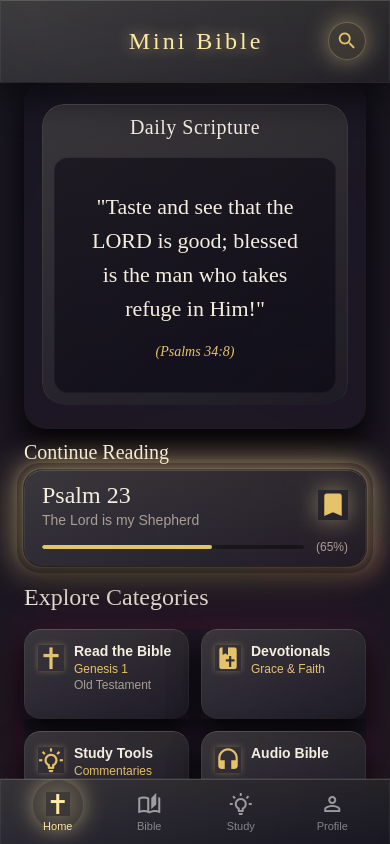
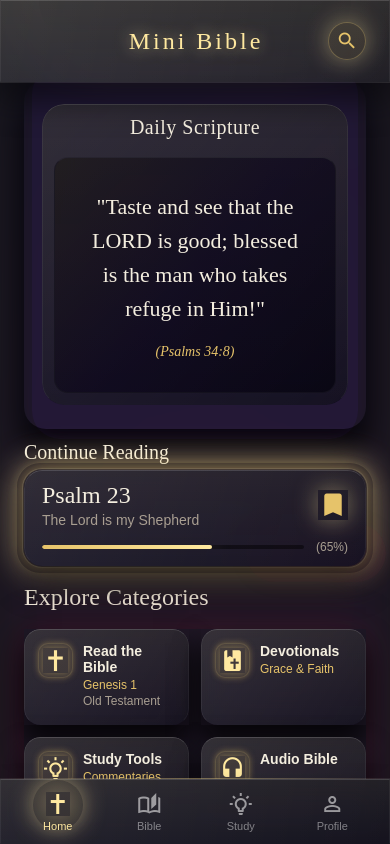
Before and after one commit to MECMwithShawn/minibible-native, a React Native app: screen / in a window 390 px wide. Built offline with nearby package versions, Linux system fonts and the light colour scheme.

Commit message:
Implement Sacred Light reference cues

```diff
--- a/src/components/GlassCard.tsx
+++ b/src/components/GlassCard.tsx
@@ -19,8 +19,8 @@ export default function GlassCard({
   borderStyle = 'normal',
   style,
   intensity = 80,
-  fillColor = 'rgba(12, 10, 28, 0.35)',
-  hazeColor = 'rgba(255, 255, 255, 0.04)',
+  fillColor = 'rgba(10, 8, 24, 0.48)',
+  hazeColor = 'rgba(255, 255, 255, 0.028)',
 }: GlassCardProps) {
   const borderColor = borderStyle === 'gold'
     ? 'rgba(230, 201, 120, 0.30)'
@@ -31,7 +31,7 @@ export default function GlassCard({
       {/* Container with subtle rim border */}
       <View style={[styles.borderContainer, { borderRadius: radius, borderColor }]}>
 
-        {/* Backdrop blur layer — lets atmosphere bleed through */}
+        {/* Backdrop blur is support; depth comes from dark fill and ambient light. */}
         <BlurView intensity={intensity} tint="dark" style={[StyleSheet.absoluteFill, { borderRadius: radius }]} />
 
         {/* Semi-transparent smoked fill — NOT opaque */}
@@ -42,7 +42,7 @@ export default function GlassCard({
 
         {/* Top-left corner luminosity */}
         <LinearGradient
-          colors={['rgba(255, 255, 255, 0.08)', 'transparent']}
+          colors={['rgba(255, 255, 255, 0.065)', 'transparent']}
           start={{ x: 0, y: 0 }}
           end={{ x: 0.5, y: 0.5 }}
           style={[StyleSheet.absoluteFill, { borderRadius: radius }]}
@@ -50,7 +50,7 @@ export default function GlassCard({
 
         {/* Gold edge bloom from ambient light */}
         <LinearGradient
-          colors={['rgba(255, 233, 160, 0.05)', 'transparent']}
+          colors={['rgba(255, 233, 160, 0.06)', 'transparent']}
           start={{ x: 0, y: 0 }}
           end={{ x: 0, y: 0.6 }}
           style={[StyleSheet.absoluteFill, { borderRadius: radius }]}
--- a/src/screens/HomeScreen.tsx
+++ b/src/screens/HomeScreen.tsx
@@ -1,4 +1,4 @@
-import React, { useMemo } from 'react';
+import React, { useMemo, useState } from 'react';
 import {
   StyleSheet,
   View,
@@ -6,19 +6,43 @@ import {
   ScrollView,
   Pressable,
   Dimensions,
+  TextInput,
 } from 'react-native';
 import { SafeAreaView } from 'react-native-safe-area-context';
 import { MaterialCommunityIcons } from '@expo/vector-icons';
+import { LinearGradient } from 'expo-linear-gradient';
 import { COLORS, SPACING, TYPOGRAPHY, SHADOWS } from '../theme';
 import GlassCard from '../components/GlassCard';
 import { getDailyVerse } from '../data/daily';
+import { search, SearchResult } from '../data/search';
 import { useLibrary } from '../store/library';
+import { useSearchHistory } from '../store/searchHistory';
 
 const { width: SCREEN_WIDTH } = Dimensions.get('window');
 
 export default function HomeScreen() {
+  const [searchOpen, setSearchOpen] = useState(false);
+  const [searchQuery, setSearchQuery] = useState('');
   const daily = useMemo(() => getDailyVerse(), []);
   const lastRead = useLibrary((s) => s.lastRead);
+  const recordRead = useLibrary((s) => s.recordRead);
+  const recentSearches = useSearchHistory((s) => s.recents);
+  const addSearch = useSearchHistory((s) => s.add);
+  const searchResults = useMemo(
+    () => (searchQuery.trim().length > 1 ? search(searchQuery, { limit: 4 }) : []),
+    [searchQuery],
+  );
+
+  const submitSearch = () => {
+    addSearch(searchQuery);
+  };
+
+  const selectSearchResult = (result: SearchResult) => {
+    addSearch(searchQuery);
+    recordRead(result.book, result.chapter);
+    setSearchOpen(false);
+    setSearchQuery('');
+  };
 
   return (
     <View style={styles.container}>
@@ -38,29 +62,98 @@ export default function HomeScreen() {
 
               <Text style={styles.headerTitle}>Mini Bible</Text>
 
-              <Pressable style={styles.searchButton}>
-                <MaterialCommunityIcons name="magnify" size={22} color={COLORS.goldMedium} />
+              <Pressable style={styles.searchButton} onPress={() => setSearchOpen((open) => !open)}>
+                <MaterialCommunityIcons name={searchOpen ? 'close' : 'magnify'} size={22} color={COLORS.goldMedium} />
               </Pressable>
             </View>
           </SafeAreaView>
         </GlassCard>
         <View style={styles.headerDivider} />
+        {searchOpen && (
+          <GlassCard
+            radius={0}
+            intensity={82}
+            fillColor="rgba(8, 5, 20, 0.74)"
+            hazeColor="rgba(255, 255, 255, 0.018)"
+            style={styles.searchPanel}
+          >
+            <View style={styles.searchPanelContent}>
+              <View style={styles.searchInputRow}>
+                <MaterialCommunityIcons name="magnify" size={18} color={COLORS.goldMedium} />
+                <TextInput
+                  value={searchQuery}
+                  onChangeText={setSearchQuery}
+                  onSubmitEditing={submitSearch}
+                  placeholder="Search scripture, plans, or tools..."
+                  placeholderTextColor="rgba(244, 238, 223, 0.42)"
+                  returnKeyType="search"
+                  autoCapitalize="none"
+                  autoCorrect={false}
+                  autoFocus
+                  style={styles.searchInput}
+                />
+                {searchQuery.length > 0 && (
+                  <Pressable onPress={() => setSearchQuery('')} style={styles.clearSearchButton}>
+                    <MaterialCommunityIcons name="close-circle" size={18} color="rgba(244, 238, 223, 0.46)" />
+                  </Pressable>
+                )}
+              </View>
+
+              {searchQuery.trim().length > 1 ? (
+                <View style={styles.searchResults}>
+                  {searchResults.length > 0 ? (
+                    searchResults.map((result) => (
+                      <Pressable key={result.id} style={styles.searchResultRow} onPress={() => selectSearchResult(result)}>
+                        <Text style={styles.searchResultRef}>{result.book} {result.chapter}:{result.verse}</Text>
+                        <Text style={styles.searchResultText} numberOfLines={2}>{result.text}</Text>
+                      </Pressable>
+                    ))
+                  ) : (
+                    <Text style={styles.searchEmpty}>No matches found</Text>
+                  )}
+                </View>
+              ) : recentSearches.length > 0 ? (
+                <View style={styles.recentSearches}>
+                  {recentSearches.slice(0, 3).map((recent) => (
+                    <Pressable key={recent} style={styles.recentSearchChip} onPress={() => setSearchQuery(recent)}>
+                      <Text style={styles.recentSearchText}>{recent}</Text>
+                    </Pressable>
+                  ))}
+                </View>
+              ) : null}
+            </View>
+          </GlassCard>
+        )}
       </View>
 
       {/* Main Content Area */}
       <ScrollView
         style={styles.scrollView}
         showsVerticalScrollIndicator={false}
-        contentContainerStyle={styles.scrollContent}
+        contentContainerStyle={[styles.scrollContent, searchOpen && styles.scrollContentSearchOpen]}
       >
         {/* 2. Daily Scripture Hero Card */}
         <View style={styles.heroWrapper}>
-          <GlassCard radius={22} style={styles.heroCard} intensity={90}>
+          <View pointerEvents="none" style={styles.heroAmbientGlow} />
+          <GlassCard
+            radius={22}
+            style={styles.heroCard}
+            intensity={76}
+            fillColor="rgba(10, 8, 24, 0.58)"
+            hazeColor="rgba(255, 255, 255, 0.025)"
+          >
             <View style={styles.heroContent}>
               <Text style={styles.heroLabel}>Daily Scripture</Text>
 
               {/* Inner Card Surface — deeper layer for depth separation */}
               <View style={styles.innerScripturePanel}>
+                <LinearGradient
+                  pointerEvents="none"
+                  colors={['rgba(230, 195, 106, 0.07)', 'rgba(120, 46, 255, 0.035)', 'transparent']}
+                  start={{ x: 0, y: 0 }}
+                  end={{ x: 1, y: 1 }}
+                  style={StyleSheet.absoluteFill}
+                />
                 <Text style={styles.heroText}>
                   "{daily.text}"
                 </Text>
@@ -77,7 +170,14 @@ export default function HomeScreen() {
             <View pointerEvents="none" style={styles.readingOuterAura} />
             <View pointerEvents="none" style={styles.readingRimGlow} />
             <View pointerEvents="none" style={styles.readingWarmLift} />
-            <GlassCard radius={18} borderStyle="gold" style={styles.readingCard} intensity={85}>
+            <GlassCard
+              radius={18}
+              borderStyle="gold"
+              style={styles.readingCard}
+              intensity={70}
+              fillColor="rgba(12, 10, 28, 0.68)"
+              hazeColor="rgba(255, 255, 255, 0.018)"
+            >
               <View style={styles.readingContent}>
                 <View style={styles.readingTextSection}>
                   <Text style={styles.readingBook}>{lastRead ? `${lastRead.book} ${lastRead.chapter}` : 'Psalm 23'}</Text>
@@ -91,7 +191,12 @@ export default function HomeScreen() {
               {/* Reading Progress Indicator */}
               <View style={styles.progressSection}>
                 <View style={styles.progressTrack}>
-                  <View style={styles.progressBar} />
+                  <LinearGradient
+                    colors={[COLORS.goldMedium, COLORS.goldLight]}
+                    start={{ x: 0, y: 0 }}
+                    end={{ x: 1, y: 0 }}
+                    style={styles.progressBar}
+                  />
                 </View>
                 <Text style={styles.progressPercent}>(65%)</Text>
               </View>
@@ -105,9 +210,11 @@ export default function HomeScreen() {
           <View style={styles.gridRow}>
             {/* Category Card: Read the Bible */}
             <Pressable style={styles.categoryCardWrapper}>
-              <GlassCard radius={16} style={styles.categoryCard} intensity={80}>
+              <GlassCard radius={16} style={styles.categoryCard} intensity={68}>
                 <View style={styles.categoryContent}>
-                  <MaterialCommunityIcons name="cross" size={26} color={COLORS.goldMedium} style={styles.categoryIcon} />
+                  <View style={styles.categoryIconWell}>
+                    <MaterialCommunityIcons name="cross" size={25} color={COLORS.goldLight} style={styles.categoryIcon} />
+                  </View>
                   <View style={styles.categoryTextWrapper}>
                     <Text style={styles.categoryTitle}>Read the Bible</Text>
                     <Text style={styles.categorySub1}>Genesis 1</Text>
@@ -119,9 +226,11 @@ export default function HomeScreen() {
 
             {/* Category Card: Devotionals */}
             <Pressable style={styles.categoryCardWrapper}>
-              <GlassCard radius={16} style={styles.categoryCard} intensity={80}>
+              <GlassCard radius={16} style={styles.categoryCard} intensity={68}>
                 <View style={styles.categoryContent}>
-                  <MaterialCommunityIcons name="book-cross" size={26} color={COLORS.goldMedium} style={styles.categoryIcon} />
+                  <View style={styles.categoryIconWell}>
+                    <MaterialCommunityIcons name="book-cross" size={25} color={COLORS.goldLight} style={styles.categoryIcon} />
+                  </View>
                   <View style={styles.categoryTextWrapper}>
                     <Text style={styles.categoryTitle}>Devotionals</Text>
                     <Text style={styles.categorySub1}>Grace & Faith</Text>
@@ -134,9 +243,11 @@ export default function HomeScreen() {
           <View style={styles.gridRow}>
             {/* Category Card: Study Tools */}
             <Pressable style={styles.categoryCardWrapper}>
-              <GlassCard radius={16} style={styles.categoryCard} intensity={80}>
+              <GlassCard radius={16} style={styles.categoryCard} intensity={68}>
                 <View style={styles.categoryContent}>
-                  <MaterialCommunityIcons name="lightbulb-on-outline" size={26} color={COLORS.goldMedium} style={styles.categoryIcon} />
+                  <View style={styles.categoryIconWell}>
+                    <MaterialCommunityIcons name="lightbulb-on-outline" size={25} color={COLORS.goldLight} style={styles.categoryIcon} />
+                  </View>
                   <View style={styles.categoryTextWrapper}>
                     <Text style={styles.categoryTitle}>Study Tools</Text>
                     <Text style={styles.categorySub1}>Commentaries</Text>
@@ -148,9 +259,11 @@ export default function HomeScreen() {
 
             {/* Category Card: Audio Bible */}
             <Pressable style={styles.categoryCardWrapper}>
-              <GlassCard radius={16} style={styles.categoryCard} intensity={80}>
+              <GlassCard radius={16} style={styles.categoryCard} intensity={68}>
                 <View style={styles.categoryContent}>
-                  <MaterialCommunityIcons name="headphones" size={26} color={COLORS.goldMedium} style={styles.categoryIcon} />
+                  <View style={styles.categoryIconWell}>
+                    <MaterialCommunityIcons name="headphones" size={25} color={COLORS.goldLight} style={styles.categoryIcon} />
+                  </View>
                   <View style={styles.categoryTextWrapper}>
                     <Text style={styles.categoryTitle}>Audio Bible</Text>
                   </View>
@@ -163,7 +276,12 @@ export default function HomeScreen() {
 
       {/* 5. Premium Bottom Navigation */}
       <View style={styles.navWrapper}>
-        <View style={styles.navDivider} />
+        <LinearGradient
+          colors={['transparent', 'rgba(230, 201, 120, 0.42)', 'transparent']}
+          start={{ x: 0, y: 0 }}
+          end={{ x: 1, y: 0 }}
+          style={styles.navDivider}
+        />
         <GlassCard radius={0} intensity={85} style={styles.navBar}>
           <SafeAreaView edges={['bottom']} style={styles.navSafeArea}>
             <View style={styles.tabItemActive}>
@@ -262,15 +380,118 @@ const styles = StyleSheet.create({
     height: 1,
     backgroundColor: 'rgba(255, 255, 255, 0.10)',
   },
+  searchPanel: {
+    borderWidth: 0,
+    borderBottomWidth: 1,
+    borderBottomColor: 'rgba(230, 201, 120, 0.12)',
+    backgroundColor: 'rgba(8, 5, 20, 0.64)',
+  },
+  searchPanelContent: {
+    paddingHorizontal: SPACING.lg,
+    paddingTop: SPACING.sm,
+    paddingBottom: SPACING.md,
+    gap: SPACING.sm,
+  },
+  searchInputRow: {
+    minHeight: 42,
+    borderRadius: 14,
+    borderWidth: 1,
+    borderColor: 'rgba(230, 201, 120, 0.22)',
+    backgroundColor: 'rgba(255, 255, 255, 0.045)',
+    flexDirection: 'row',
+    alignItems: 'center',
+    paddingHorizontal: SPACING.sm,
+  },
+  searchInput: {
+    flex: 1,
+    minHeight: 40,
+    paddingHorizontal: SPACING.sm,
+    paddingVertical: 0,
+    color: COLORS.ivory,
+    fontFamily: TYPOGRAPHY.sans,
+    fontSize: TYPOGRAPHY.sizes.sm,
+  },
+  clearSearchButton: {
+    width: 28,
+    height: 28,
+    alignItems: 'center',
+    justifyContent: 'center',
+  },
+  searchResults: {
+    gap: SPACING.xs,
+  },
+  searchResultRow: {
+    minHeight: 54,
+    borderRadius: 12,
+    borderWidth: 1,
+    borderColor: 'rgba(255, 255, 255, 0.055)',
+    backgroundColor: 'rgba(4, 3, 12, 0.38)',
+    paddingHorizontal: SPACING.sm,
+    paddingVertical: SPACING.xs,
+  },
+  searchResultRef: {
+    color: COLORS.goldMedium,
+    fontFamily: TYPOGRAPHY.serif,
+    fontSize: TYPOGRAPHY.sizes.xs,
+    marginBottom: 2,
+  },
+  searchResultText: {
+    color: 'rgba(244, 238, 223, 0.78)',
+    fontFamily: TYPOGRAPHY.sans,
+    fontSize: TYPOGRAPHY.sizes.xs,
+    lineHeight: 17,
+  },
+  searchEmpty: {
+    color: COLORS.mutedBeige,
+    fontFamily: TYPOGRAPHY.sans,
+    fontSize: TYPOGRAPHY.sizes.sm,
+    paddingVertical: SPACING.xs,
+  },
+  recentSearches: {
+    flexDirection: 'row',
+    flexWrap: 'wrap',
+    gap: SPACING.xs,
+  },
+  recentSearchChip: {
+    borderRadius: 999,
+    borderWidth: 1,
+    borderColor: 'rgba(230, 201, 120, 0.18)',
+    backgroundColor: 'rgba(230, 201, 120, 0.07)',
+    paddingHorizontal: SPACING.sm,
+    paddingVertical: 5,
+  },
+  recentSearchText: {
+    color: COLORS.goldLight,
+    fontFamily: TYPOGRAPHY.sans,
+    fontSize: TYPOGRAPHY.sizes.xs,
+  },
   scrollContent: {
     paddingHorizontal: SPACING.lg,
     paddingTop: 80,
     paddingBottom: 100,
   },
+  scrollContentSearchOpen: {
+    paddingTop: 190,
+  },
   heroWrapper: {
     ...SHADOWS.cardFloat,
     marginBottom: SPACING.xs,
     borderRadius: 22,
+    position: 'relative',
+  },
+  heroAmbientGlow: {
+    position: 'absolute',
+    top: -14,
+    right: 8,
+    bottom: -10,
+    left: 8,
+    borderRadius: 28,
+    backgroundColor: 'rgba(120, 46, 255, 0.08)',
+    shadowColor: COLORS.amethyst,
+    shadowOpacity: 0.28,
+    shadowRadius: 34,
+    shadowOffset: { width: 0, height: 0 },
+    elevation: 8,
   },
   heroCard: {
     paddingHorizontal: SPACING.md,
@@ -281,7 +502,7 @@ const styles = StyleSheet.create({
     alignItems: 'center',
   },
   innerScripturePanel: {
-    backgroundColor: 'rgba(4, 3, 12, 0.50)',
+    backgroundColor: 'rgba(4, 3, 12, 0.62)',
     borderRadius: 14,
     padding: SPACING.xl,
     borderWidth: 1,
@@ -290,6 +511,7 @@ const styles = StyleSheet.create({
     borderTopColor: 'rgba(255, 255, 255, 0.09)',
     width: '100%',
     alignItems: 'center',
+    overflow: 'hidden',
   },
   heroLabel: {
     fontFamily: TYPOGRAPHY.serif,
@@ -428,7 +650,7 @@ const styles = StyleSheet.create({
   progressTrack: {
     flex: 1,
     height: 4,
-    backgroundColor: 'rgba(0, 0, 0, 0.4)',
+    backgroundColor: 'rgba(0, 0, 0, 0.46)',
     borderRadius: 2,
     marginRight: SPACING.sm,
     overflow: 'hidden',
@@ -464,11 +686,21 @@ const styles = StyleSheet.create({
     padding: 14,
     flexDirection: 'row',
     alignItems: 'flex-start',
-    minHeight: 90,
+    minHeight: 96,
+  },
+  categoryIconWell: {
+    width: 35,
+    height: 35,
+    borderRadius: 10,
+    marginRight: 10,
+    alignItems: 'center',
+    justifyContent: 'center',
+    backgroundColor: 'rgba(230, 201, 120, 0.10)',
+    borderWidth: 1,
+    borderColor: 'rgba(230, 201, 120, 0.16)',
+    ...SHADOWS.iconGlow,
   },
   categoryIcon: {
-    marginRight: 10,
-    marginTop: 2,
     ...SHADOWS.iconGlow,
   },
   categoryTextWrapper: {
```
